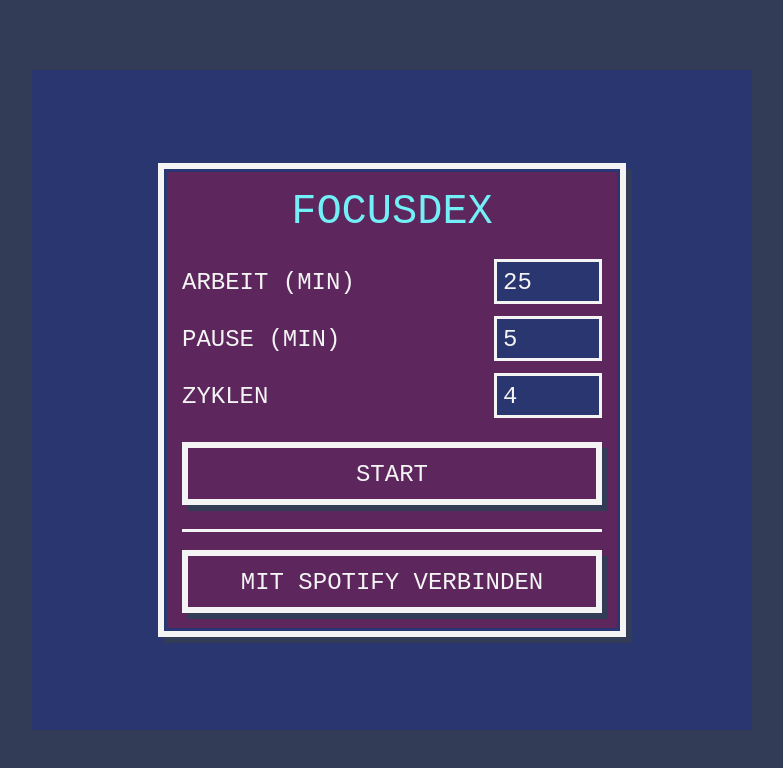
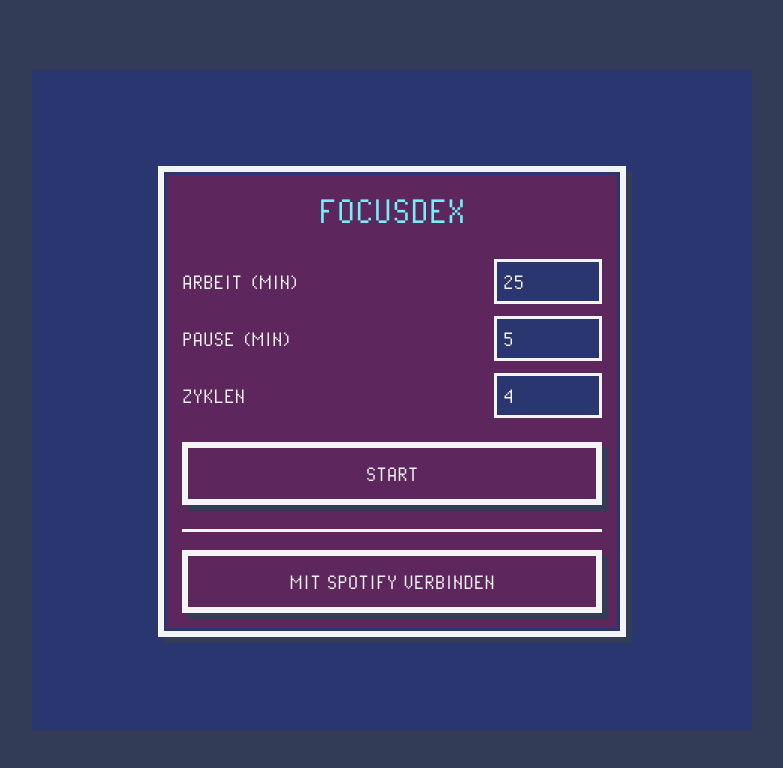
Before and after one commit to wochenendeaaa/focus-dex, a website built with Vite: page index.html in a window 1280 px wide. Shown: the whole page, without its empty margins (248-1031 px from the left). Built offline with nearby package versions, Linux system fonts and the light colour scheme; no server answers; files whose address does not match are found by name.

Commit message:
Add the missing pixel font asset
tokens.css declared @font-face for PixelOperator.woff2 but the file
was never added, so every device silently fell back to generic
monospace. Adds Pixel Operator (CC0/public domain, Jayvee Enaguas) as
a TTF and points the font-face at it.

```diff
--- a/src/styles/tokens.css
+++ b/src/styles/tokens.css
@@ -50,7 +50,7 @@
 
 @font-face {
   font-family: "PixelOperator";
-  src: url("/fonts/PixelOperator.woff2") format("woff2");
+  src: url("/fonts/PixelOperator.ttf") format("truetype");
   font-weight: normal;
   font-style: normal;
   font-display: swap;
```
Also changed, not shown: public/fonts/LICENSE.txt (added), public/fonts/PixelOperator.ttf (added).
